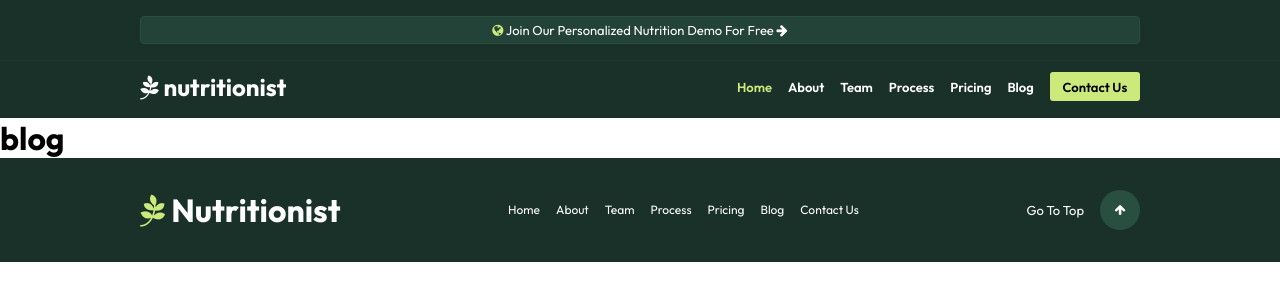
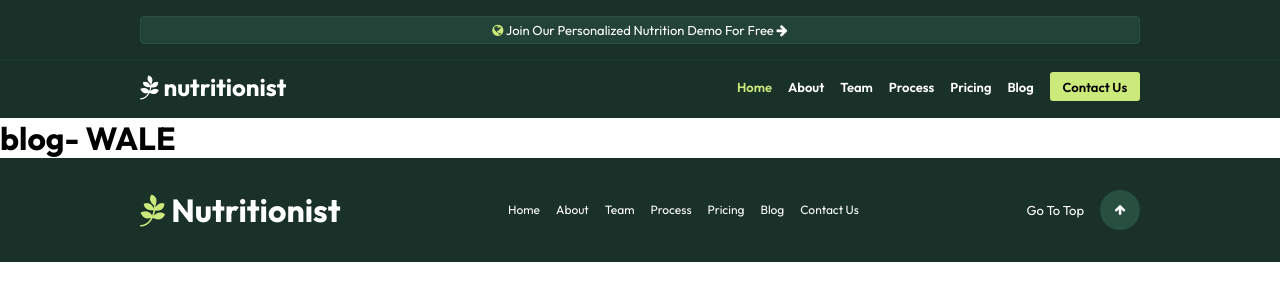
Before and after one commit to Techdebby001/projectRaveNutritionist, a plain HTML site: page blog.html in a window 1280 px wide. Drawn offline with Linux system fonts and the light colour scheme.

Commit message:
updated blog page

```diff
--- a/blog.html
+++ b/blog.html
@@ -38,7 +38,7 @@
 
 
      <main>
-        <h1>blog</h1>
+        <h1>blog- WALE</h1>
      </main>
 
 
```
